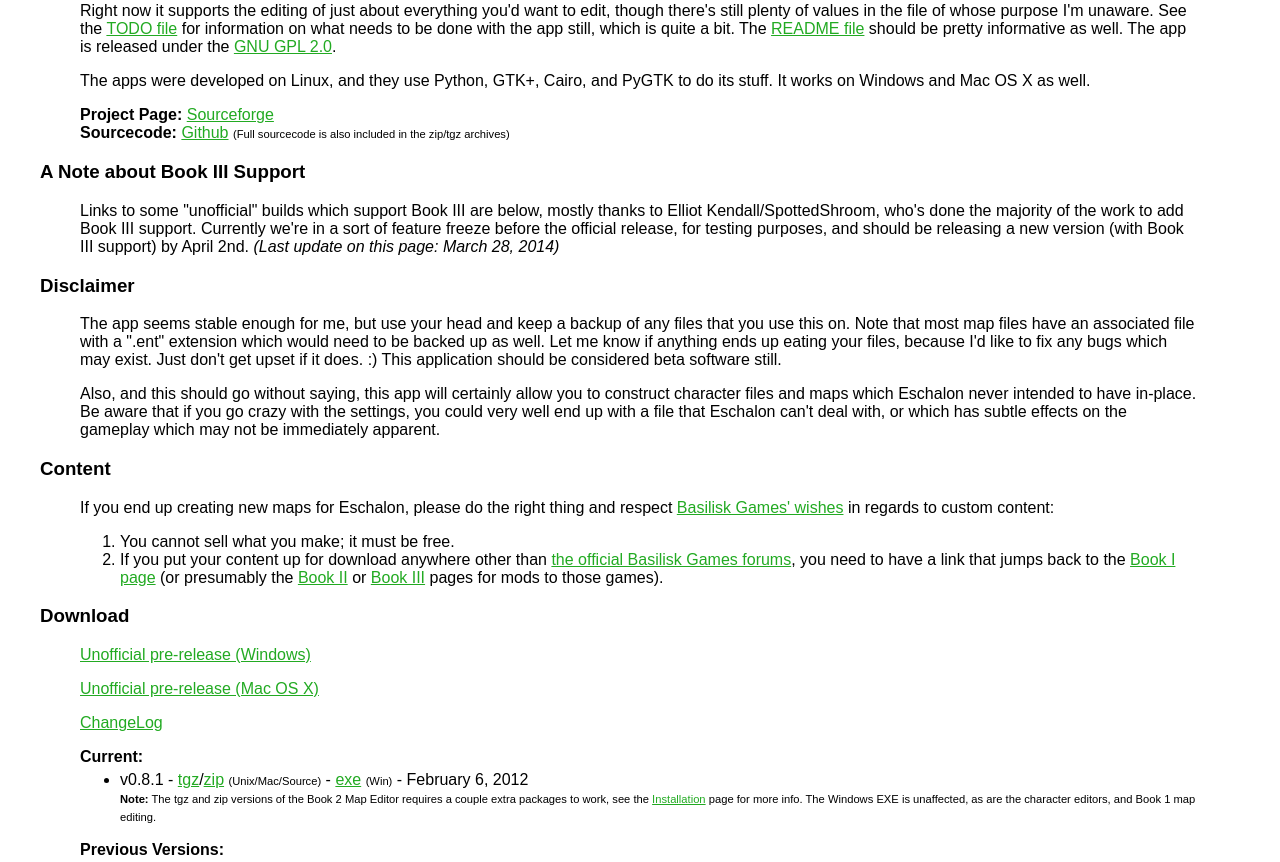
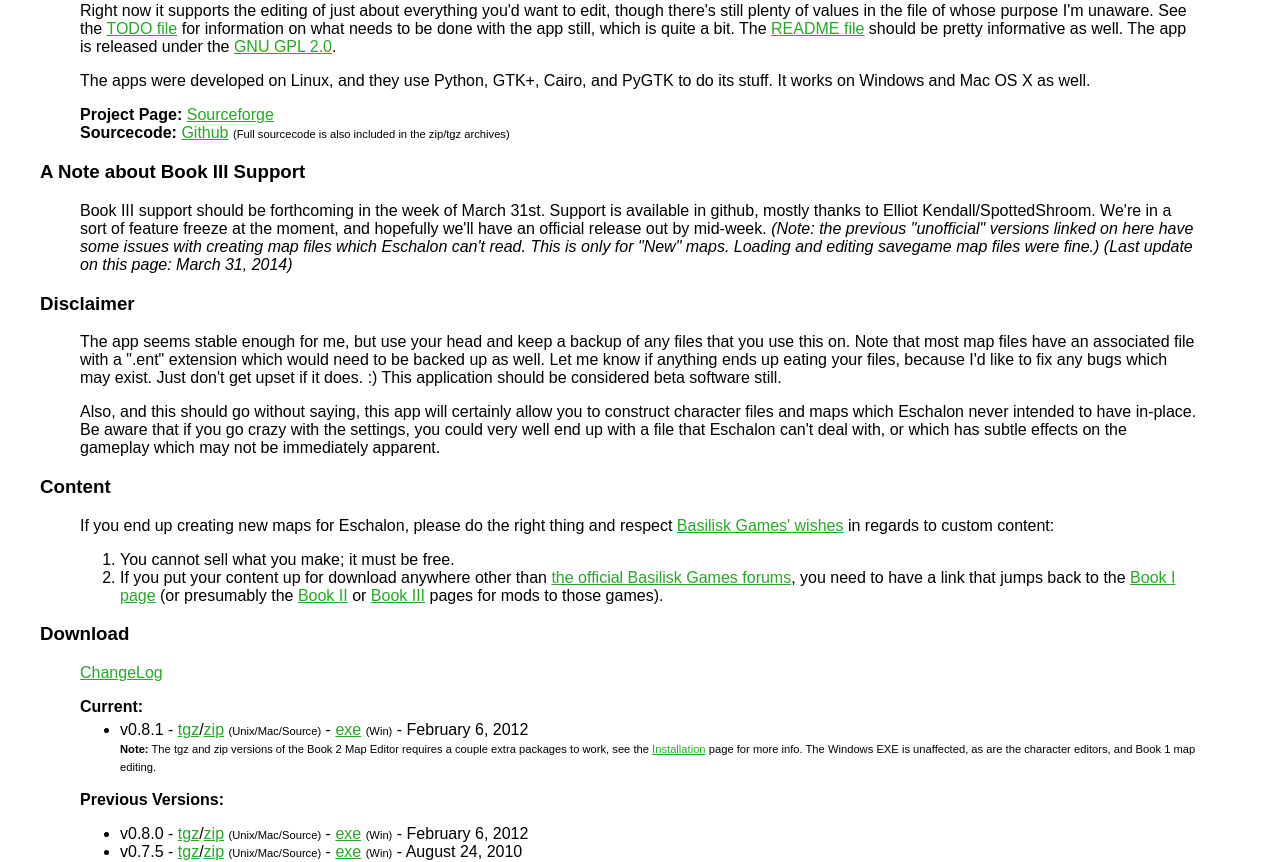
Before and after one commit to apocalyptech/eschalon_utils_web, a PHP site: page / in a window 1280 px wide. Shown: the part 646-1508 px from the top of the page. Run offline with PHP 8.4, Linux system fonts and the light colour scheme.

Commit message:
Unlink the unofficial releases for now, since a release is hopefully imminent, and the unofficial builds have some data issues for new maps.

```diff
--- a/index.php
+++ b/index.php
@@ -40,12 +40,14 @@ PyGTK to do its stuff.  It works on Windows and Mac OS X as well.</p>
 <h3>A Note about Book III Support</h3>
 
 <blockquote>
-<p>Links to some "unofficial" builds which support Book III are below,
-mostly thanks to Elliot Kendall/SpottedShroom, who's done the majority of
-the work to add Book III support.  Currently we're in a sort of feature
-freeze before the official release, for testing purposes, and should be
-releasing a new version (with Book III support) by April 2nd.
-<em>(Last update on this page: March 28, 2014)</em></p>
+<p>Book III support should be forthcoming in the week of March 31st.  Support
+is available in github, mostly thanks to Elliot Kendall/SpottedShroom.
+We're in a sort of feature freeze at the moment, and hopefully we'll have
+an official release out by mid-week.  <em>(Note: the previous "unofficial"
+versions linked on here have some issues with creating map files which
+Eschalon can't read.  This is only for "New" maps.  Loading and editing
+savegame map files were fine.)</em>
+<em>(Last update on this page: March 31, 2014)</em></p>
 </blockquote>
 
 <h3>Disclaimer</h3>
@@ -93,10 +95,11 @@ Hm, I believe these should all be taken care of.
 -->
 
 <blockquote>
+<!--
 <p><a href="http://dx4.org/eschalon_utils/eschalon_utils_setup.exe">Unofficial pre-release (Windows)</a></p>
 
 <p><a href="http://dx4.org/eschalon_utils/Eschalon%20Utils.dmg">Unofficial pre-release (Mac OS X)</a></p>
-
+-->
 <p><a href="dist/eschalon_utils-0.8.1/ChangeLog.txt">ChangeLog</a></p>
 <strong>Current:</strong>
 <ul>
```
